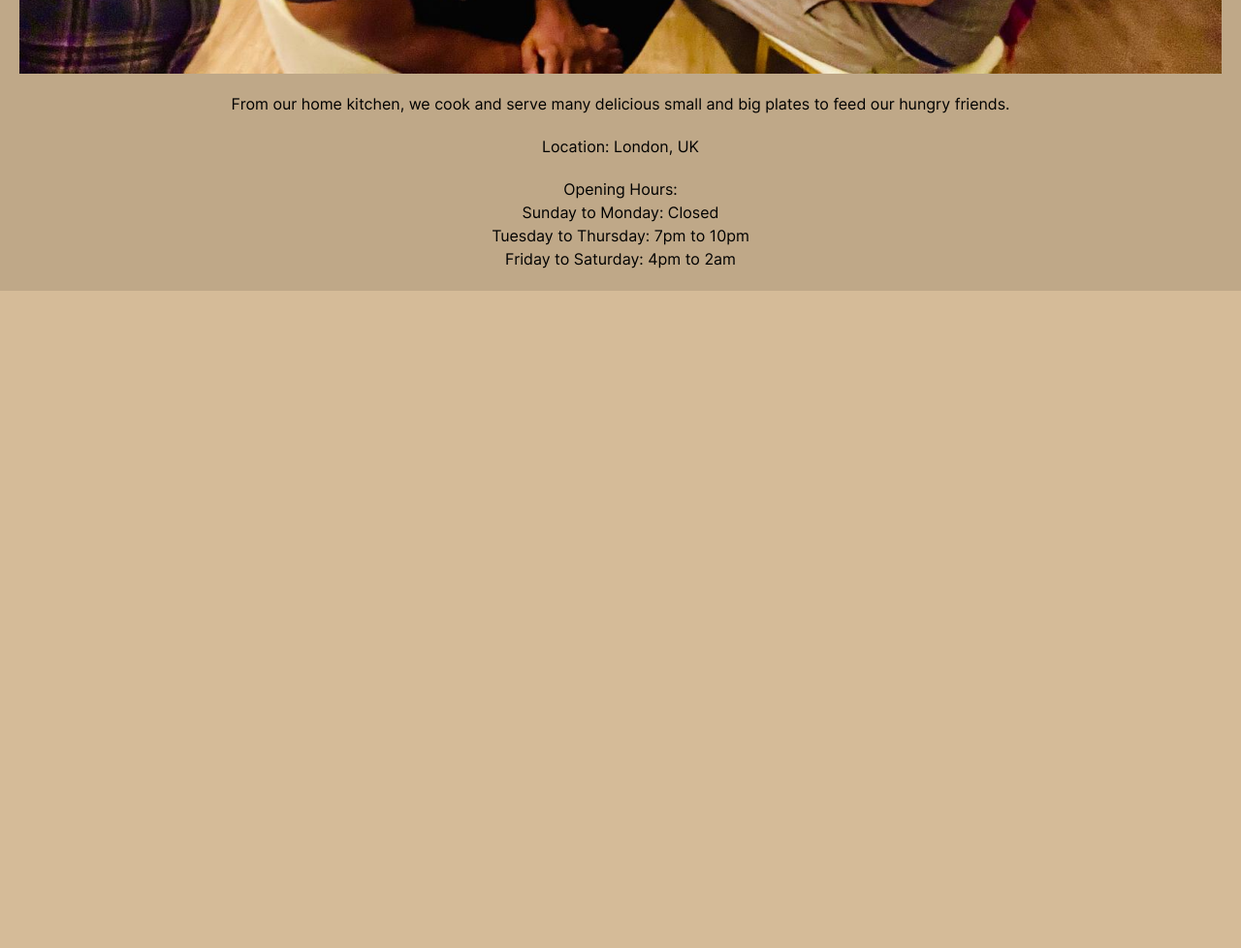
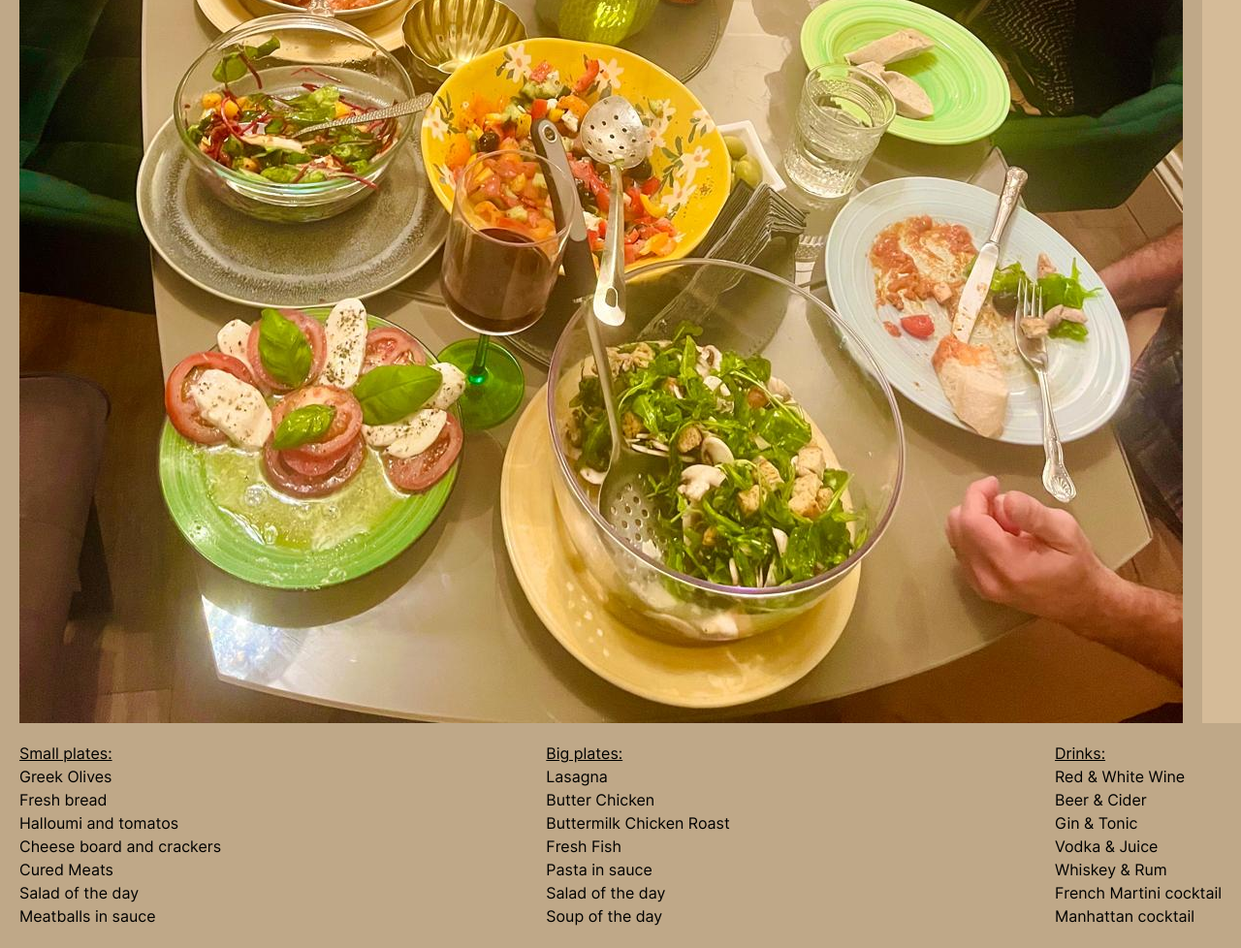
Before and after one commit to Michael-Mine/odin-restaurant-page, a website built with webpack: page src/template.html in a window 1280 px wide. Shown: the part 1022-2000 px from the top of the page at 97% size. Before the commit the page ends 1322 px from the top, so only its background shows below. Built offline with nearby package versions, Linux system fonts and the light colour scheme.

Commit message:
Add menu page module and tidy up css

```diff
--- a/src/about-page.js
+++ b/src/about-page.js
@@ -17,8 +17,8 @@ export function aboutPage() {
     imageDiv.appendChild(image);
 
     const textDiv1 = document.createElement("div");
+    textDiv1.classList.toggle("text");
     textDiv1.textContent = "From our home kitchen, we cook and serve many delicious small and big plates to feed our hungry friends.";
-    textDiv1.classList.toggle("text");
     contentDiv.appendChild(textDiv1);
 
     const textDiv2 = document.createElement("div");
@@ -30,7 +30,7 @@ export function aboutPage() {
     const textDiv3 = document.createElement("div");
     textDiv3.classList.toggle("text");
     textDiv3.style.paddingTop = "0px";
-    textDiv3.innerHTML = "Opening Hours: <br> Sunday to Monday: Closed <br> Tuesday to Thursday: 7pm to 10pm <br> Friday to Saturday: 4pm to 2am"
+    textDiv3.innerHTML = "<u>Opening Hours:</u> <br> Sunday to Monday: Closed <br> Tuesday to Thursday: 7pm to 10pm <br> Friday to Saturday: 4pm to 2am"
 
     contentDiv.appendChild(textDiv3);
 };
--- a/src/home-page.js
+++ b/src/home-page.js
@@ -17,7 +17,7 @@ export function homePage() {
     imageDiv.appendChild(image);
 
     const textDiv = document.createElement("div");
+    textDiv.classList.toggle("text");
     textDiv.textContent = "We host feasts for our amazing friends!";
-    textDiv.classList.toggle("text");
     contentDiv.appendChild(textDiv);
 };
--- a/src/index.js
+++ b/src/index.js
@@ -2,7 +2,10 @@ import "./styles.css";
 
 import { homePage } from "./home-page";
 import { aboutPage } from "./about-page";
+import { menuPage } from "./menu-page";
 
 // homePage();
 
-aboutPage();
+// aboutPage();
+
+menuPage();
--- /dev/null
+++ b/src/menu-page.js
@@ -0,0 +1,34 @@
+import menuImage from "../images/menu-pic.jpg";
+
+export function menuPage() {
+    document.getElementById("menu").style.backgroundColor = "#d5bb98";
+
+    const contentDiv = document.querySelector("#content");
+
+    const header = document.createElement("h1");
+    header.textContent = "Mike and Monika's House"
+    contentDiv.appendChild(header);
+
+    const imageDiv = document.createElement("div");
+    contentDiv.appendChild(imageDiv);
+
+    const image = document.createElement("img");
+    image.src = menuImage;
+    imageDiv.appendChild(image);
+
+    const containerDiv = document.createElement("div");
+    containerDiv.classList.toggle("menu-container");
+    contentDiv.appendChild(containerDiv);
+
+    const textDiv1 = document.createElement("div");
+    textDiv1.innerHTML = "<u>Small plates:</u> <br> Greek Olives <br> Fresh bread <br> Halloumi and tomatos <br> Cheese board and crackers <br> Cured Meats <br> Salad of the day <br> Meatballs in sauce";
+    containerDiv.appendChild(textDiv1);
+
+    const textDiv2 = document.createElement("div");
+    textDiv2.innerHTML = "<u>Big plates:</u> <br> Lasagna <br> Butter Chicken <br> Buttermilk Chicken Roast <br> Fresh Fish <br> Pasta in sauce <br> Salad of the day <br> Soup of the day";
+    containerDiv.appendChild(textDiv2);
+
+    const textDiv3 = document.createElement("div");
+    textDiv3.innerHTML = "<u>Drinks:</u> <br> Red & White Wine <br> Beer & Cider <br> Gin & Tonic <br> Vodka & Juice <br> Whiskey & Rum <br> French Martini cocktail <br> Manhattan cocktail";
+    containerDiv.appendChild(textDiv3);
+};
--- a/src/styles.css
+++ b/src/styles.css
@@ -44,17 +44,28 @@
     --dark-color: #aa9579;
 }
 
-body {
+body, button:hover {
     background-color: var(--light-color);
+}
+
+nav, h1, .text, .menu-container {
+    padding: 20px;
 }
 
 nav {
     display: flex;
     justify-content: center;
     gap: 20px;
-    padding: 20px;
     font-size: 1rem;
     background-color: var(--dark-color);
+}
+
+button, h1, .text, img, .menu-container {
+    background-color: var(--medium-color);
+}
+
+button, h1, .text {
+    text-align: center;
 }
 
 button {
@@ -63,23 +74,15 @@ button {
     padding: 9px 6px;
     border-radius: 50px;
     border-style: none;
-    text-align: center;
     font-weight: bold;
-    background-color: var(--medium-color);
-}
-
-button:hover {
-    background-color: var(--light-color);
-}
-
-h1, .text {
-    text-align: center;
-    padding: 20px;
-    background-color: var(--medium-color);
 }
 
 img {
     padding-left: 20px;
     padding-right: 20px;
-    background-color: var(--medium-color);
 }
+
+.menu-container {
+    display: flex;
+    justify-content: space-between;
+}
```
